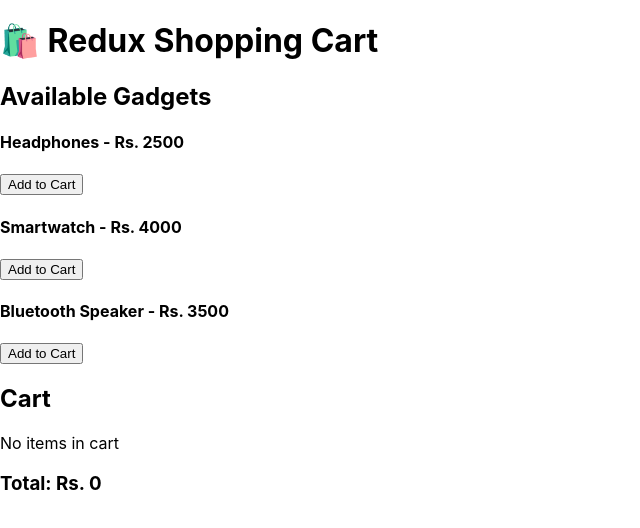
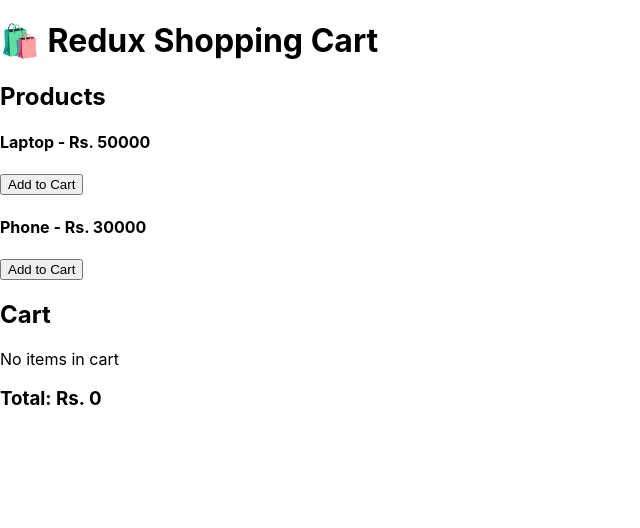
Before and after one commit to KhaliqueAhmed71/redux-cart-app, a React (Create React App) app: page / in a window 1280 px wide. Shown: the top 528 px of the page, without its empty margins (0-640 px from the left). Built offline with nearby package versions, Linux system fonts and the light colour scheme.

Commit message:
Update ProductList.js

```diff
--- a/src/components/ProductList.js
+++ b/src/components/ProductList.js
@@ -3,9 +3,8 @@
 import { addItem } from '../features/cart/cartSlice';
 
 const products = [
-  { id: 1, name: 'Headphones', price: 2500 },
-  { id: 2, name: 'Smartwatch', price: 4000 },
-  { id: 3, name: 'Bluetooth Speaker', price: 3500 },
+  { id: 1, name: 'Laptop', price: 50000 },
+  { id: 2, name: 'Phone', price: 30000 },
 ];
 
 function ProductList() {
@@ -13,7 +12,7 @@
 
   return (
     <div>
-      <h2>Available Gadgets</h2>
+      <h2>Products</h2>
       {products.map((p) => (
         <div key={p.id}>
           <h4>{p.name} - Rs. {p.price}</h4>
```
